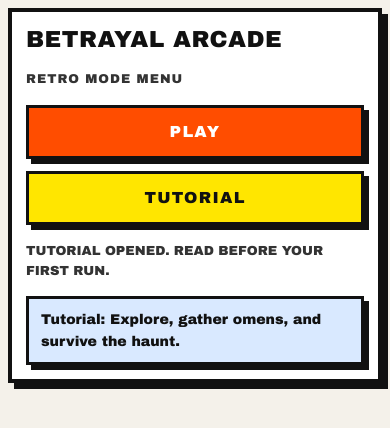
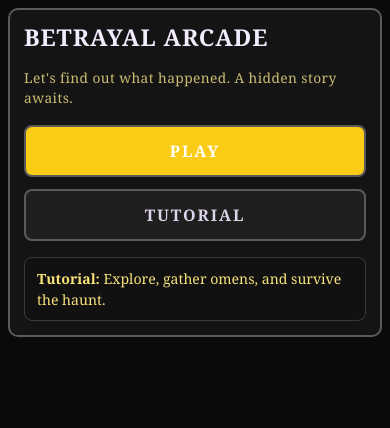
Before and after one commit to lariod12/BAOTH-MIX, a website built with Vite: page index.html in a window 390 px wide. Both pictures are taken after a click on the button "TUTORIAL". Built offline with nearby package versions, Linux system fonts and the light colour scheme.

Commit message:
Enhance README with theme direction guidelines, update home view subtitle, and refine mobile styles for improved aesthetics and usability.

```diff
--- a/src/features/home/homeView.js
+++ b/src/features/home/homeView.js
@@ -11,7 +11,7 @@ export function createHomeView() {
 
   const subtitle = document.createElement("p");
   subtitle.className = "screen-subtitle";
-  subtitle.textContent = "Retro mode menu";
+  subtitle.textContent = "Let's find out what happened. A hidden story awaits.";
 
   const menuOptions = document.createElement("div");
   menuOptions.className = "menu-options";
@@ -28,27 +28,19 @@ export function createHomeView() {
 
   menuOptions.append(playButton, tutorialButton);
 
-  const menuHint = document.createElement("p");
-  menuHint.className = "menu-hint";
-  menuHint.textContent = "Choose your path.";
-
   const tutorialPanel = document.createElement("div");
   tutorialPanel.className = "tutorial-panel is-hidden";
   tutorialPanel.innerHTML = "<strong>Tutorial:</strong> Explore, gather omens, and survive the haunt.";
 
   playButton.addEventListener("click", () => {
-    menuHint.textContent = "Play selected. Entering game setup.";
     tutorialPanel.classList.add("is-hidden");
   });
 
   tutorialButton.addEventListener("click", () => {
-    const isHidden = tutorialPanel.classList.toggle("is-hidden");
-    menuHint.textContent = isHidden
-      ? "Choose your path."
-      : "Tutorial opened. Read before your first run.";
+    tutorialPanel.classList.toggle("is-hidden");
   });
 
-  card.append(title, subtitle, menuOptions, menuHint, tutorialPanel);
+  card.append(title, subtitle, menuOptions, tutorialPanel);
   shell.appendChild(card);
   return shell;
 }
--- a/src/styles/mobile.css
+++ b/src/styles/mobile.css
@@ -1,17 +1,19 @@
 :root {
-  --bg: #f4f1ea;
-  --surface: #ffffff;
-  --ink: #111111;
-  --muted: #333333;
-  --play: #ff4d00;
-  --tutorial: #ffe600;
-  --panel: #d9e9ff;
+  --bg: #0a0a0a;
+  --surface: #141414;
+  --ink: #f7e27a;
+  --muted: #cbbd73;
+  --accent: #facc15;
+  --tutorial: #1f1f1f;
+  --panel: #111111;
+  --border: #3b3b3b;
+  --border-strong: #5a5a5a;
 }
 
 body {
   background: var(--bg);
   color: var(--ink);
-  font-family: "Arial Black", "Helvetica Neue", Arial, sans-serif;
+  font-family: Georgia, "Times New Roman", serif;
 }
 
 #app {
@@ -26,27 +28,28 @@ body {
 }
 
 .mobile-card {
-  border: 4px solid var(--ink);
+  border: 2px solid var(--border-strong);
   background: var(--surface);
-  border-radius: 0;
+  border-radius: 10px;
   padding: 16px;
   display: grid;
   gap: 16px;
-  box-shadow: 10px 10px 0 var(--ink);
 }
 
 .screen-title {
   font-size: 1.45rem;
   line-height: 1.2;
-  letter-spacing: 0.02em;
+  letter-spacing: 0.04em;
   text-transform: uppercase;
+  color: #f3ecff;
 }
 
 .screen-subtitle {
   color: var(--muted);
-  font-size: 0.8rem;
-  text-transform: uppercase;
-  letter-spacing: 0.08em;
+  font-size: 0.86rem;
+  text-transform: none;
+  letter-spacing: 0.03em;
+  line-height: 1.5;
 }
 
 .menu-options {
@@ -56,48 +59,40 @@ body {
 }
 
 .btn-option {
-  border: 3px solid var(--ink);
-  border-radius: 0;
+  border: 2px solid var(--border-strong);
+  border-radius: 8px;
   width: 100%;
   min-height: 52px;
   padding: 12px 14px;
   color: var(--ink);
-  background: #ffffff;
+  background: #20182a;
   font-weight: 700;
   text-transform: uppercase;
-  letter-spacing: 0.08em;
-  box-shadow: 5px 5px 0 var(--ink);
+  letter-spacing: 0.12em;
 }
 
 .btn-play {
-  background: var(--play);
+  background: var(--accent);
   color: #ffffff;
 }
 
 .btn-tutorial {
   background: var(--tutorial);
+  color: #ddd4eb;
 }
 
 .btn-option:active {
-  transform: translate(2px, 2px);
-  box-shadow: 3px 3px 0 var(--ink);
-}
-
-.menu-hint {
-  color: var(--muted);
-  font-size: 0.82rem;
-  font-weight: 700;
-  text-transform: uppercase;
+  filter: brightness(1.08);
 }
 
 .tutorial-panel {
-  border: 3px solid var(--ink);
-  border-radius: 0;
+  border: 1px solid var(--border);
+  border-radius: 8px;
   padding: 10px 12px;
   background: var(--panel);
   color: var(--ink);
   font-size: 0.88rem;
-  box-shadow: 5px 5px 0 var(--ink);
+  line-height: 1.5;
 }
 
 .is-hidden {
@@ -111,7 +106,6 @@ body {
 
   .mobile-card {
     padding: 14px;
-    box-shadow: 6px 6px 0 var(--ink);
   }
 }
 
```
Also changed, not shown: README.md.
